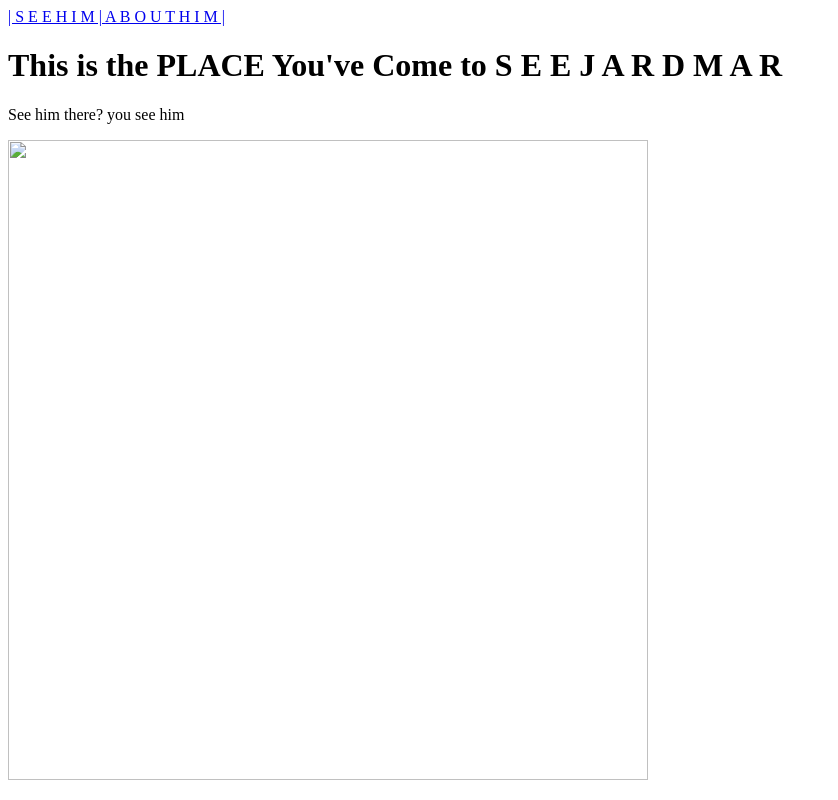
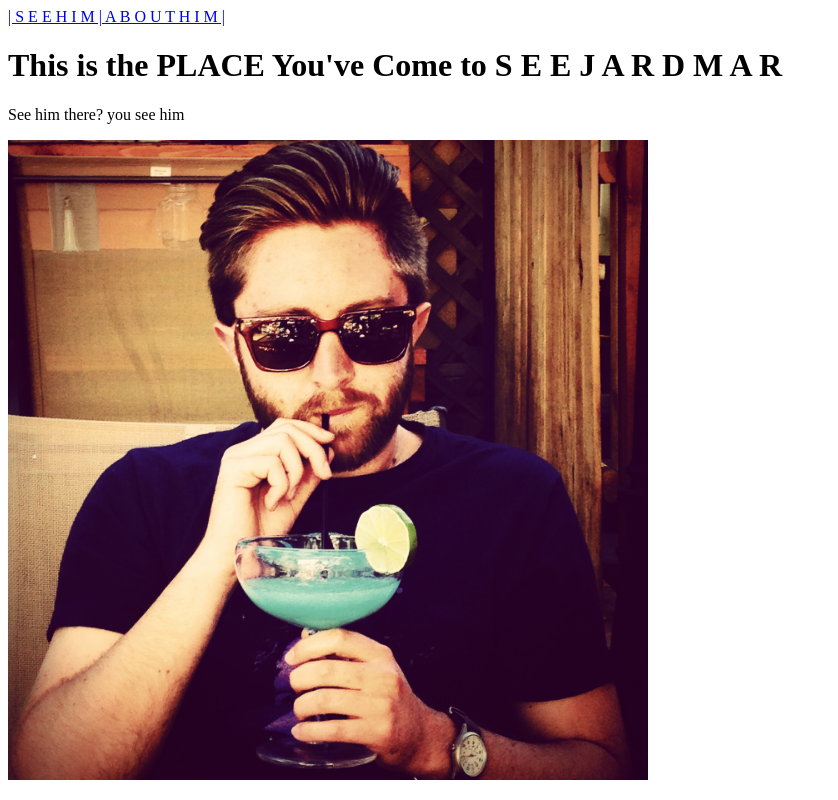
Before and after one commit to jtwmo/HelloHtml, a plain HTML site: page index.html in a window 1280 px wide. Shown: the whole page, without its empty margins (0-838 px from the left). Drawn offline with Linux system fonts and the light colour scheme.

Commit message:
Fix image of Jardmar.

```diff
--- a/index.html
+++ b/index.html
@@ -11,6 +11,6 @@
     </nav>
     <h1>This is the PLACE You've Come to S E E J A R D M A R</h1>
     <p>See him there? you see him</p>
-    <img src="D:\Google Drive\02 Images\JardBlueDrink.jpg" height=640 width=640/>
+    <img src="./resources/images/JardBlueDrink.jpg" height=640 width=640/>
   </body>
 </html>
```
Also changed, not shown: resources/images/JardBlueDrink.JPG (added).
